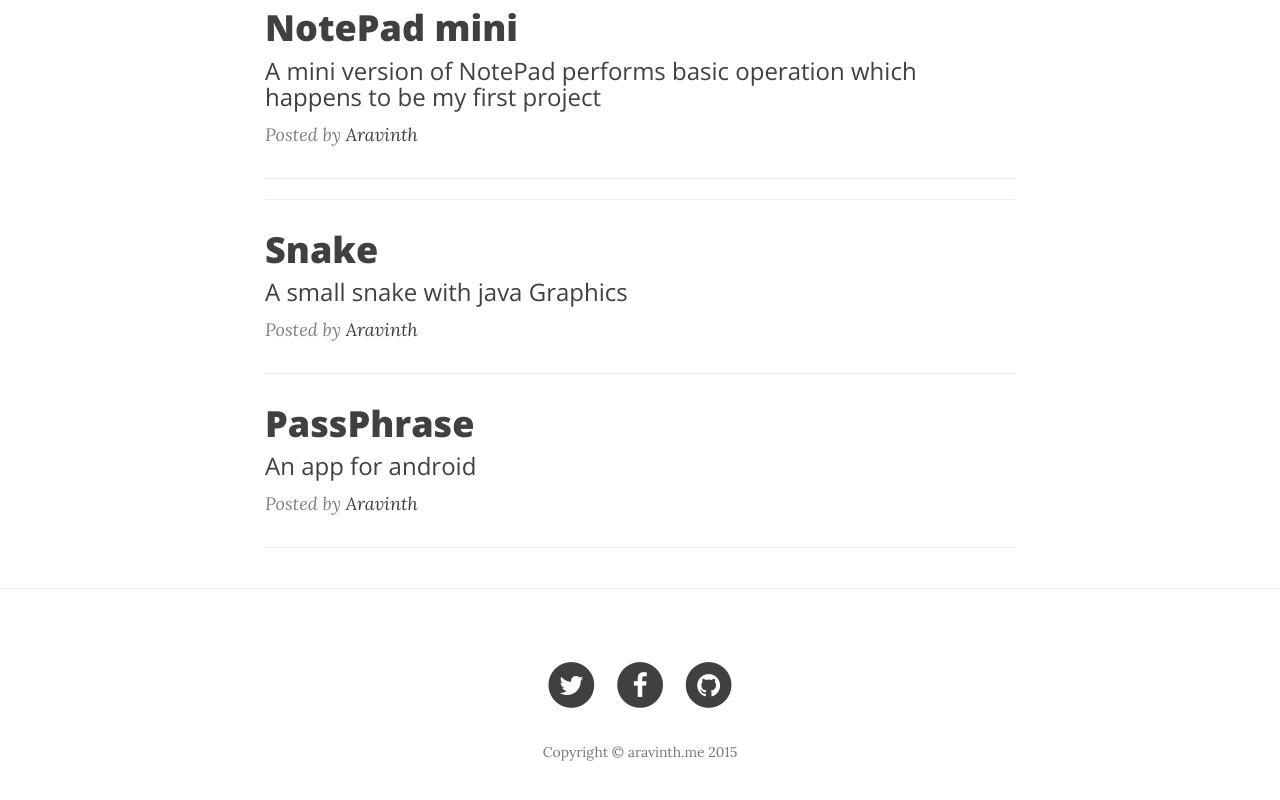
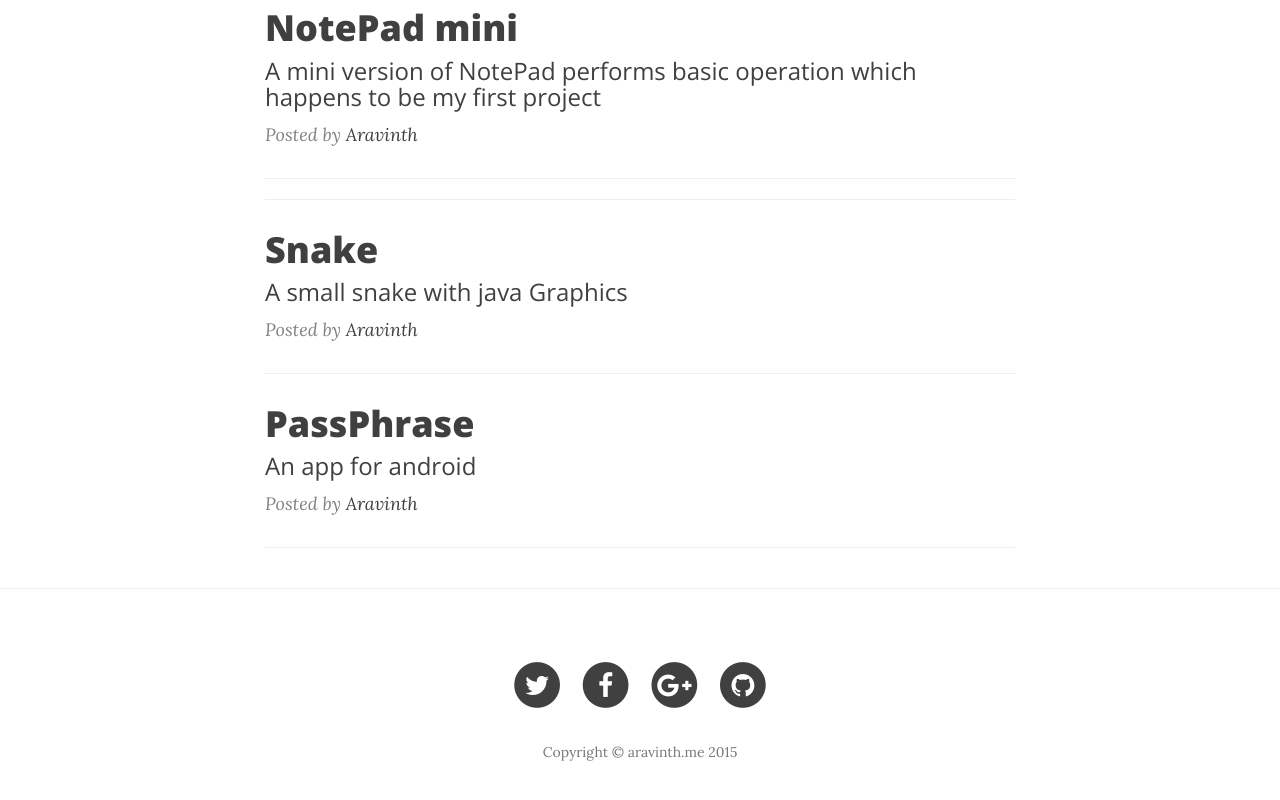
Before and after one commit to imaravin/imaravin.github.io, a plain HTML site: page index.html in a window 1280 px wide. Shown: the part 520-1320 px from the top of the page. Drawn offline with nearby package versions, Linux system fonts and the light colour scheme.

Commit message:
corrections

```diff
--- a/index.html
+++ b/index.html
@@ -160,6 +160,14 @@
                                 </span>
                             </a>
                         </li>
+						<li>
+                            <a href="http://google.com/+aravinththangasami">
+                                <span class="fa-stack fa-lg">
+                                    <i class="fa fa-circle fa-stack-2x"></i>
+                                    <i class="fa fa-google-plus fa-stack-1x fa-inverse"></i>
+                                </span>
+                            </a>
+                        </li>
                         <li>
                             <a href="http://github.com/imaravin">
                                 <span class="fa-stack fa-lg">
@@ -168,6 +176,7 @@
                                 </span>
                             </a>
                         </li>
+
                     </ul>
                     <p class="copyright text-muted">Copyright &copy; aravinth.me 2015</p>
                 </div>
```
Also changed, not shown: about.html (+8 -0 lines), contact.html (+8 -0 lines).
